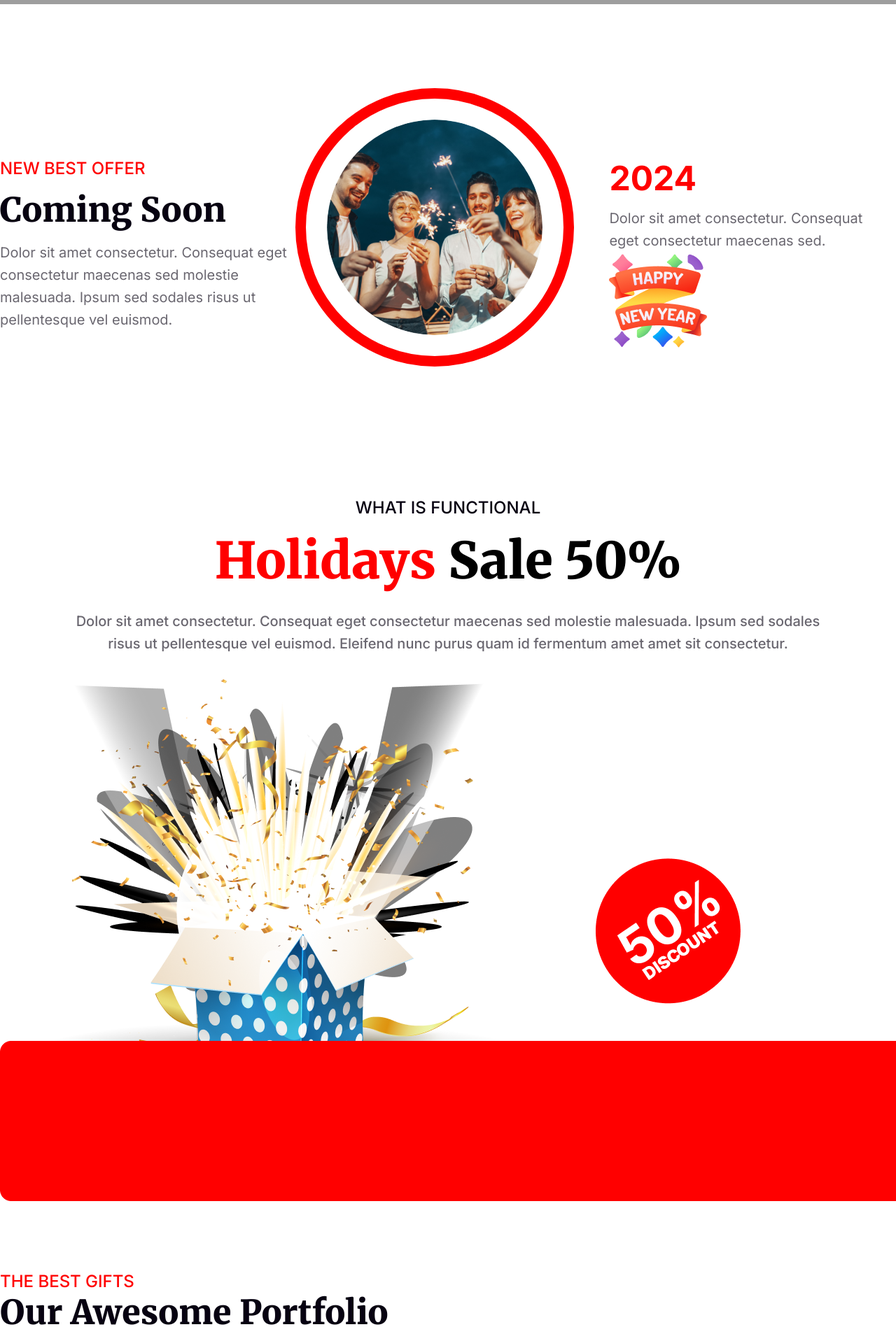
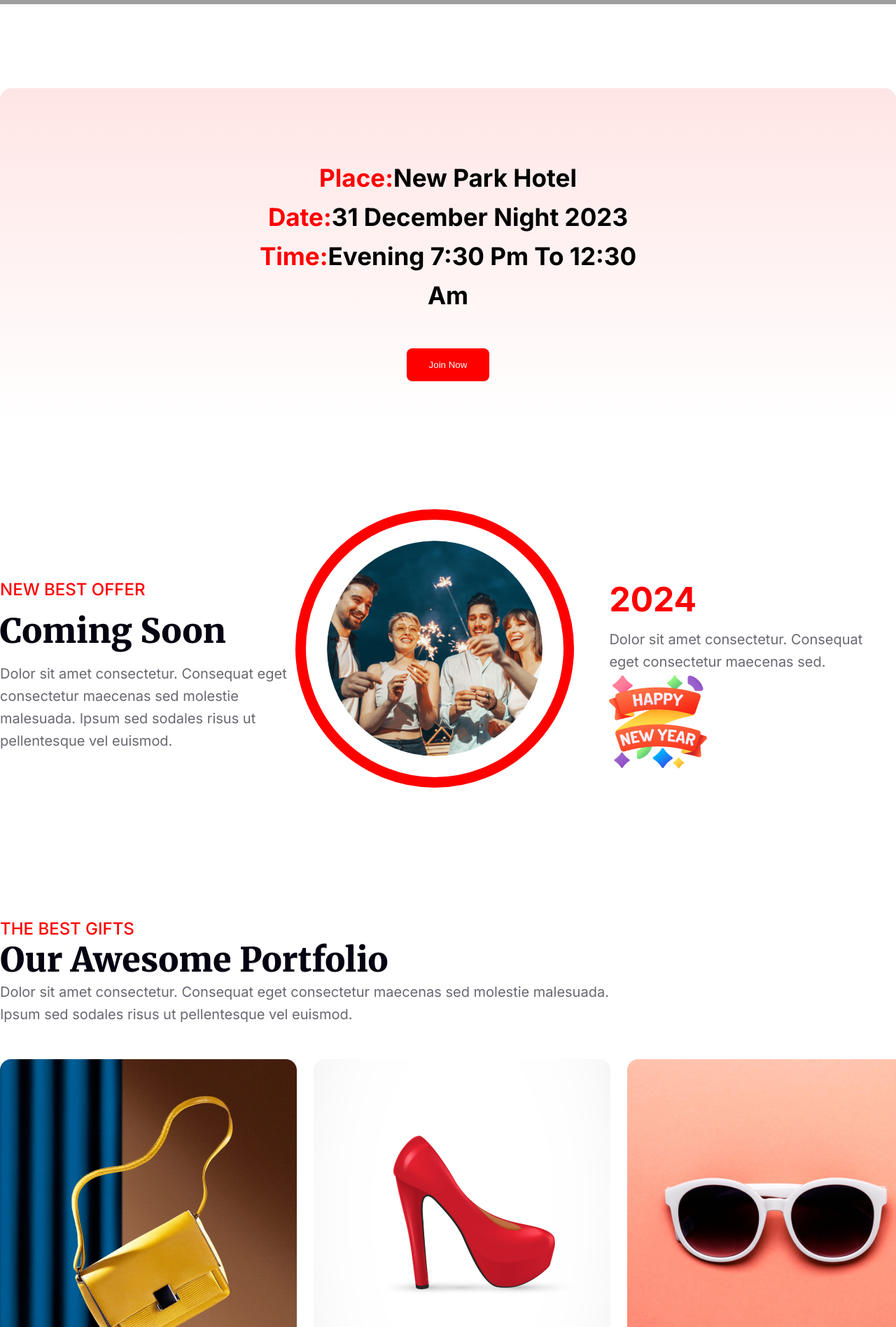
Before and after one commit to Kamrujjaman3D/new-year-offer, a plain HTML site: page index.html in a window 1280 px wide. Shown: the part 2360-4257 px from the top of the page at 70% size. Drawn offline with Linux system fonts and the light colour scheme; grey boxes are pictures that could not be loaded; files whose address does not match are found by name.

Commit message:
compelet address and offer section

```diff
--- a/index.html
+++ b/index.html
@@ -52,7 +52,7 @@
     </section>
     <!-- wellcome section end -->
     <!-- address section start -->
-    <!-- <section class="address">
+    <section class="address">
       <div class="address-container">
         <h3 class="address-title"><span class="unique-color">Place:</span>New Park Hotel</h3>
         <h3 class="address-title"><span class="unique-color">Date:</span>31 December Night 2023</h3>
@@ -87,7 +87,7 @@
     </section>
     <!-- new year offer section section end -->
     <!-- holyday sale section start -->
-    <section class="sale-section">
+    <!-- <section class="sale-section">
       <div class="sale-txt-container">
         <h3 class="sale-sub-title">WHAT IS FUNCTIONAL</h3>
         <h1 class="sale-title"><span class="unique-color">Holidays</span> Sale 50%</h1>
@@ -104,6 +104,8 @@
         <img src="images/Rectangle 2.png" alt="">
       </div>
     </section>
+    <!-- holyday section end  -->
+    <!-- gift section start -->
     <section class="gift-section">
       <h3 class="gift-sub-title">THE BEST GIFTS</h3>
       <h1 class="gift-title">Our Awesome Portfolio</h1>
@@ -125,7 +127,7 @@
         </div>
       </div>
     </section>
-    <!-- holyday section end  -->
+    <!-- gift section end -->
     <!-- subscribe section start -->
     <section class="subscribe-container">
       <div class="subscribe-img">
```
